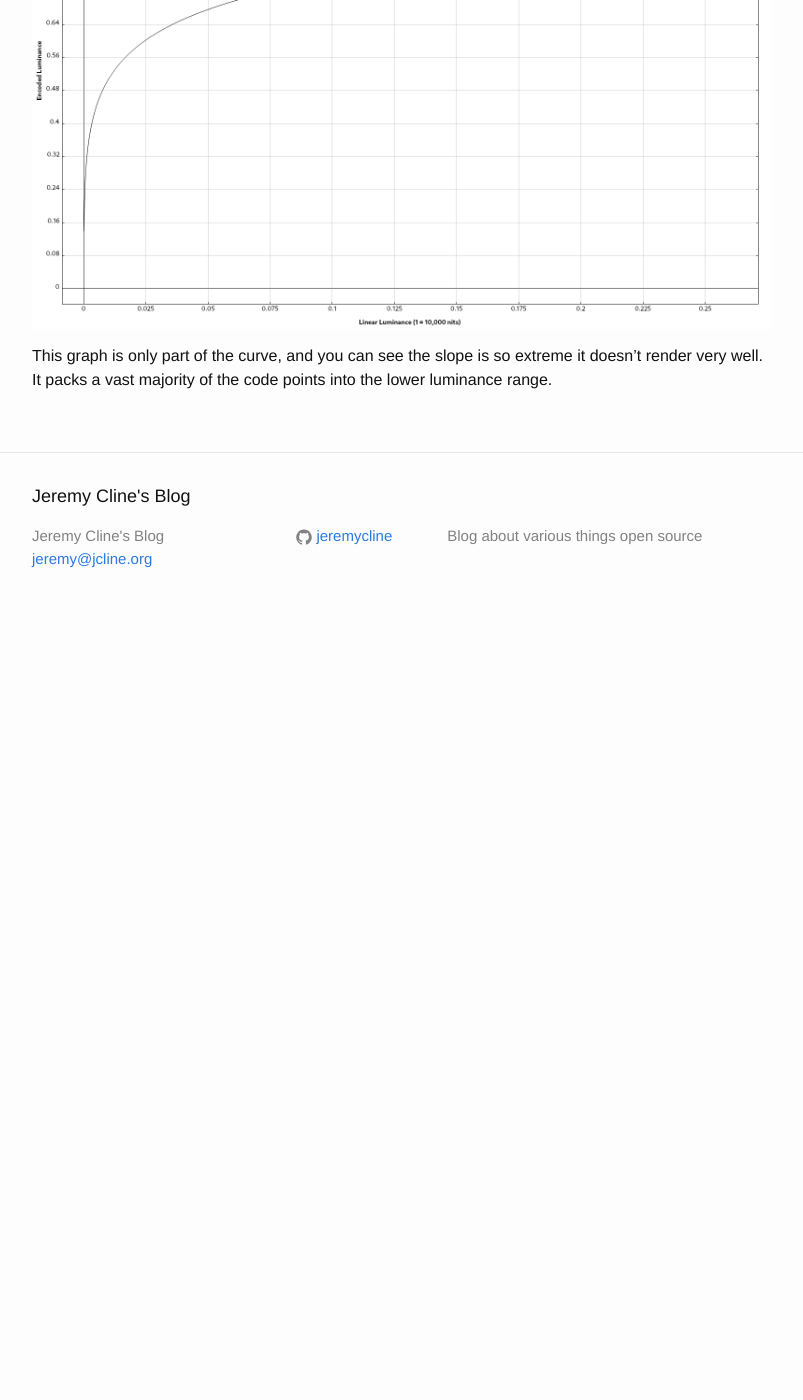
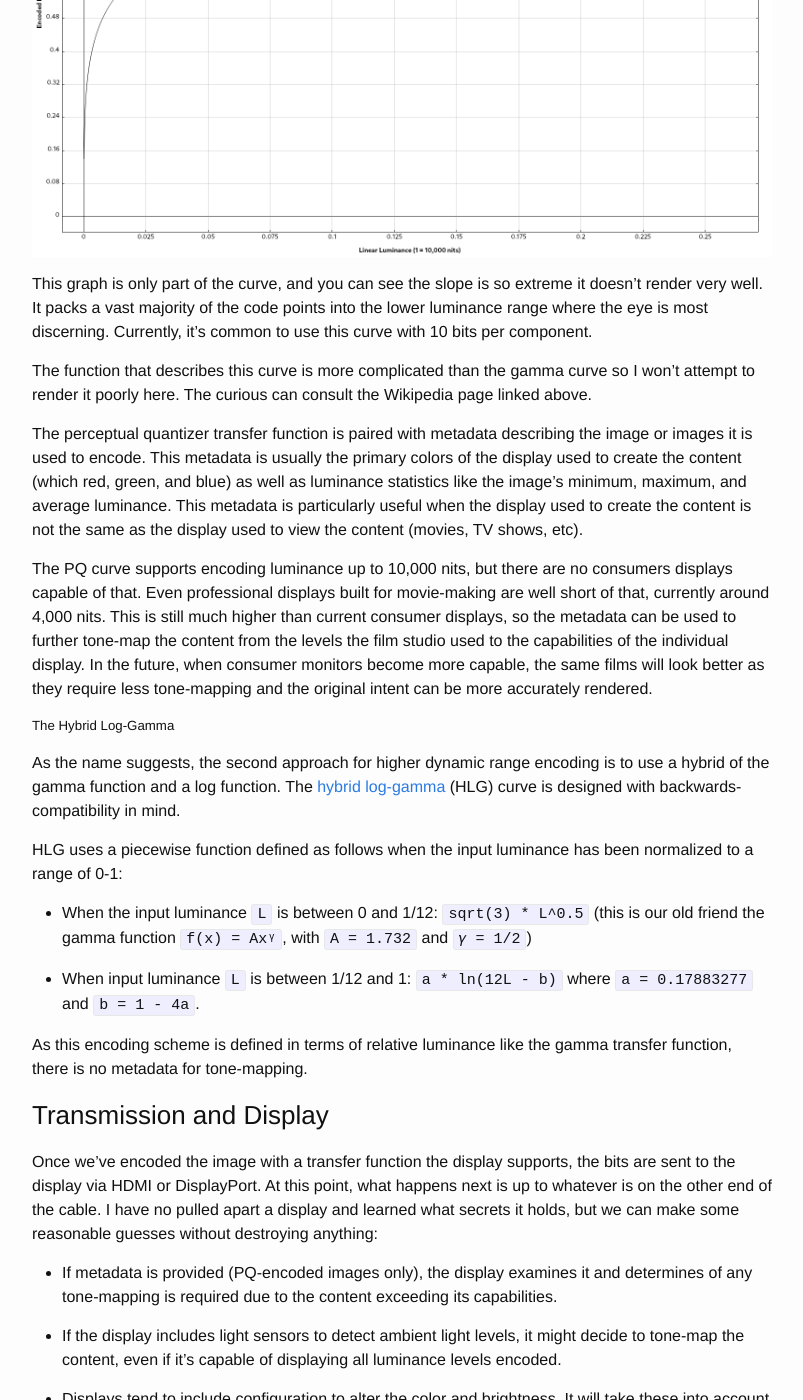
Before and after one commit to jeremycline/jcline.org, a Jekyll site: the page built from _posts/2021-03-17-hdr-in-linux-p1.md, in a window 1280 px wide and 1400 px high, scrolled down 11494 px. Shown: the whole window, without its empty margins (238-1041 px from the left). Built offline with Jekyll 4.4.1, drawn with Linux system fonts in a browser that asks for light colours; before the commit the page ends 12124 px from its top, so only the background shows below that; some of the changed text lies outside the part shown.

Commit message:
Finish describing HDR curves

```diff
--- a/_posts/2021-03-17-hdr-in-linux-p1.md
+++ b/_posts/2021-03-17-hdr-in-linux-p1.md
@@ -16,7 +16,7 @@ confusing, but may help me think through HDR better. The following content is
 likely wrong as I have no background in colorimetry, the human visual system,
 or graphics generally.
 
-# Background
+## Background
 
 Before attempting to understand dynamic range, I found it helpful to understand
 the go through the basics of electromagnetic radiation (light) and how the
@@ -25,7 +25,7 @@ for human consumption.  With an understanding of how to do that, we can
 complete our ultimate goal of tricking the human visual system into seeing
 extremely realistic cats even if there are no cats around.
 
-## Light
+### Light
 
 Human eyes detect a very small range of electromagnetic radiation. Light can be
 described as a wave with an amplitude and frequency/wavelength or a particle
@@ -41,7 +41,7 @@ green in 525-560nm range, and red in the 630-700nm range.
 More photons of a given wavelength are perceived by humans as a brighter light
 of the color associated with the wavelength.
 
-## Luminance
+### Luminance
 
 [Luminance](https://en.wikipedia.org/wiki/Luminance) is the measure of the
 amount of light in the *visibile spectrum* that passes through an area.  The SI
@@ -63,7 +63,7 @@ might already be familiar with this as
 levels. The fact that human sensitivity to luminance is non-linear becomes very
 important later when we need to compress data.
 
-## Human Visual System
+### Human Visual System
 
 The eye is composed of two general types of cells. The rod cells which are very
 sensitive and can detect very low amplitude (brightness) light waves, but don't
@@ -90,7 +90,7 @@ luminance levels, it cannot do so all at once. If you're outside on a sunny day
 and walk into a dark room, it takes some time for your eyes to adjust to the
 new luminance levels.
 
-## Displays
+### Displays
 
 There are several ways to display images for human consumption. One way is to
 reflect light off a surface that absorbs some frequencies of light and reflect
@@ -132,7 +132,7 @@ range than we actually experience. In other words, we have to compress the
 luminance range of our world to fit the luminance range of the display. This
 process is often referred to as "tone-mapping".
 
-## Dynamic Range
+### Dynamic Range
 
 Dynamic range is the ratio between the smallest value and largest value. When
 used in reference to displays, the value is luminance.
@@ -161,14 +161,14 @@ specifications](https://displayhdr.org/performance-criteria/).
 This higher dynamic range ultimately means the way in which we compress the
 luminance range (tone-map) needs to change.
 
-# Light from Scene to Display
+## Light from Scene to Display
 
 In this section, we'll cover the journey of an image from its creation to its
 display. Perhaps the most self-contained example is a modern video games. This
 allows us to dodge the added complication of camera sensors, but the process
 for real-world image capture is similar.
 
-## Scene-referred Lighting
+### Scene-referred Lighting
 
 Video games typically model a world complete with realistic lighting.  When
 they do this, they need to work with "real world" luminance levels. For
@@ -203,7 +203,7 @@ matches up with the way the human eye detects luminance levels, we can save a
 *lot* of bits. In fact, for the "standard" dynamic range, we can manage with
 only 8 bits (256 luminance levels) per color (24 bits total for RGB).
 
-## Tone-mapping
+### Tone-mapping
 
 In order to convert scene-referred, real world luminance to a range for our
 target display, we need to:
@@ -244,7 +244,7 @@ thorough examination of the process than this blog post.
 This process is occasionally referred to as an "opti-optical transfer function"
 or "OOTF" as it maps optical (luminance) values to different optical values.
 
-## Encoding
+### Encoding
 
 Once we've tone-mapped our content to use the display's luminance range, we
 need to send the content off to the display so that we can see it. As the
@@ -265,13 +265,13 @@ is `g(f(x)) = x`. This is called the "inverse transfer function",
 "electro-optical transfer function", or "EOTF" since it converts the
 "on-the-wire" values back to optical values.
 
-### Encoding SDR
+#### Encoding SDR
 
 The "standard dynamic range" is not particularly standard, but usually tops out
 around 300 nits. Typically, 8 bits per RGB component is used. 8 bits allow us
 to express 256 luminance levels per component.
 
-#### The Naïve Approach
+##### The Naïve Approach
 
 One method would be to evenly spread each level across the luminance range.
 What would this look like? In our thought experiment, we'll assume the
@@ -301,7 +301,7 @@ resolution and framerate.
 Instead, we want to take these wasted levels at high luminances and use them in
 lower luminances.
 
-#### Gamma
+##### Gamma
 
 The "gamma" transfer function has a long and interesting history and is part of
 the [sRGB standard](https://en.wikipedia.org/wiki/SRGB). The sRGB version is
@@ -358,7 +358,7 @@ range increases:
 Thus, for displays with a higher dynamic range, we may want to adjust the
 transfer function to get the most value out of each bit we spend.
 
-### Encoding Higher Dynamic Ranges
+#### Encoding Higher Dynamic Ranges
 
 As we saw when examining the gamma transfer function, it works reasonably
 well for low luminance ranges, but as the range increases it starts to be
@@ -366,14 +366,14 @@ sub-optimal.
 
 There are two major approaches for higher dynamic range encoding.
 
-#### The Perceptual Quantizer
+##### The Perceptual Quantizer
 
 The [Perceptual Quantizer](https://en.wikipedia.org/wiki/Perceptual_Quantizer)
-(PQ) transfer function, standardized with the much less cool name "SMPTE ST
-2084", is unlike the gamma transfer function in that it is defined to cover a
-well-defined luminance range, rather than just being fit to whatever the
-display happens to be capable of. The luminance range the curve is defined to
-cover is 0.0001-10,000 cd/m².
+(PQ) transfer function, sometimes referred to by the much less cool name "SMPTE
+ST 2084", defines a new curve to use for encoding. It is unlike the gamma
+transfer function in that it is defined to cover a well-defined luminance
+range, rather than just being fit to whatever the display happens to be capable
+of. The luminance range the curve is defined to cover is 0.0001-10,000 cd/m².
 
 This is a useful concept when encoding the content as we can now express
 physical quantities in addition to "more/less luminance". It gives the decoding
@@ -385,4 +385,97 @@ The curve looks like:
 
 This graph is only part of the curve, and you can see the slope is so extreme
 it doesn't render very well. It packs a vast majority of the code points into
-the lower luminance range.
+the lower luminance range where the eye is most discerning. Currently, it's
+common to use this curve with 10 bits per component.
+
+The function that describes this curve is more complicated than the gamma curve
+so I won't attempt to render it poorly here. The curious can consult the
+Wikipedia page linked above.
+
+The perceptual quantizer transfer function is paired with metadata describing
+the image or images it is used to encode. This metadata is usually the primary
+colors of the display used to create the content (which red, green, and blue)
+as well as luminance statistics like the image's minimum, maximum, and average
+luminance. This metadata is particularly useful when the display used to create
+the content is not the same as the display used to view the content (movies, TV
+shows, etc).
+
+The PQ curve supports encoding luminance up to 10,000 nits, but there are no
+consumers displays capable of that. Even professional displays built for
+movie-making are well short of that, currently around 4,000 nits. This is still
+much higher than current consumer displays, so the metadata can be used to
+further tone-map the content from the levels the film studio used to the
+capabilities of the individual display. In the future, when consumer monitors
+become more capable, the same films will look better as they require less
+tone-mapping and the original intent can be more accurately rendered.
+
+##### The Hybrid Log-Gamma
+
+As the name suggests, the second approach for higher dynamic range encoding is
+to use a hybrid of the gamma function and a log function. The [hybrid
+log-gamma](https://en.wikipedia.org/wiki/Hybrid_Log-Gamma) (HLG) curve is
+designed with backwards-compatibility in mind.
+
+HLG uses a piecewise function defined as follows when the input luminance has
+been normalized to a range of 0-1:
+
+- When the input luminance `L` is between 0 and 1/12: `sqrt(3) * L^0.5` (this
+  is our old friend the gamma function `f(x) = Axᵞ`, with `A = 1.732` and `𝛾 =
+  1/2`)
+
+- When input luminance `L` is between 1/12 and 1: `a * ln(12L - b)` where `a =
+  0.17883277` and `b = 1 - 4a`.
+
+As this encoding scheme is defined in terms of relative luminance like the
+gamma transfer function, there is no metadata for tone-mapping.
+
+### Transmission and Display
+
+Once we've encoded the image with a transfer function the display supports, the
+bits are sent to the display via HDMI or DisplayPort. At this point, what
+happens next is up to whatever is on the other end of the cable. I have no
+pulled apart a display and learned what secrets it holds, but we can make some
+reasonable guesses without destroying anything:
+
+- If metadata is provided (PQ-encoded images only), the display examines it and
+  determines of any tone-mapping is required due to the content exceeding its
+  capabilities.
+
+- If the display includes light sensors to detect ambient light levels, it
+  might decide to tone-map the content, even if it's capable of displaying all
+  luminance levels encoded.
+
+- Displays tend to include configuration to alter the color and brightness. It
+  will take these into account when deciding if/how to tone-map or gamut-map
+  the content we gave it.
+
+- Some gamut-mapping and tone-mapping will occur in the display depending on all
+  the above variables, at which point it will emit some light.
+
+Now, that's a very high-level overview of the process, but we can map these
+high-level steps to portions of the Linux desktop and discuss what needs to
+change in order for us to support HDR.
+
+## HDR In the Linux Desktop
+
+Now that we understand HDR - a larger luminance range that requires more bits
+per component and a new transfer function to encode that luminance - we can
+examine the work required to use it in a "standard" Linux desktop. As we'll
+see, it's already partially usable in "non-standard" Linux environments.
+
+To do this, we'll examine each portion of the stack, starting with the kernel
+and working our way up.
+
+### The Kernel
+
+
+### Wayland
+
+
+### Mesa
+
+
+### Client Frameworks
+
+
+### Media Libraries
```
